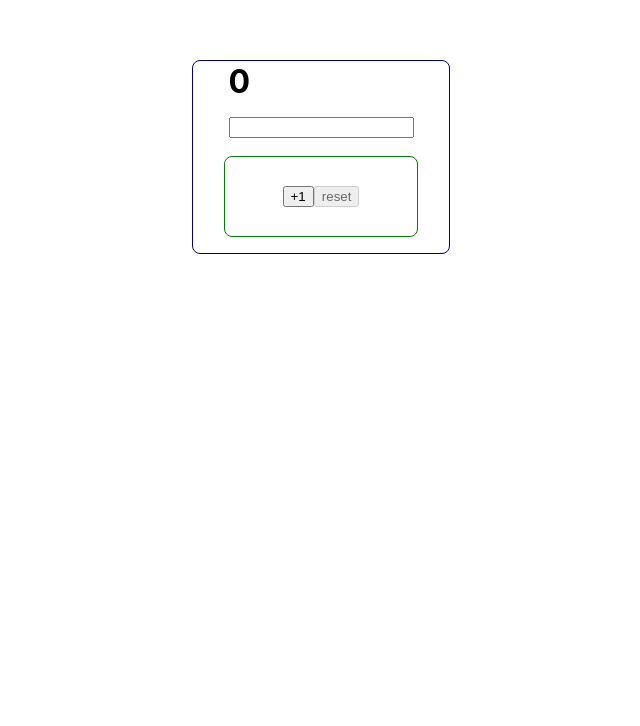
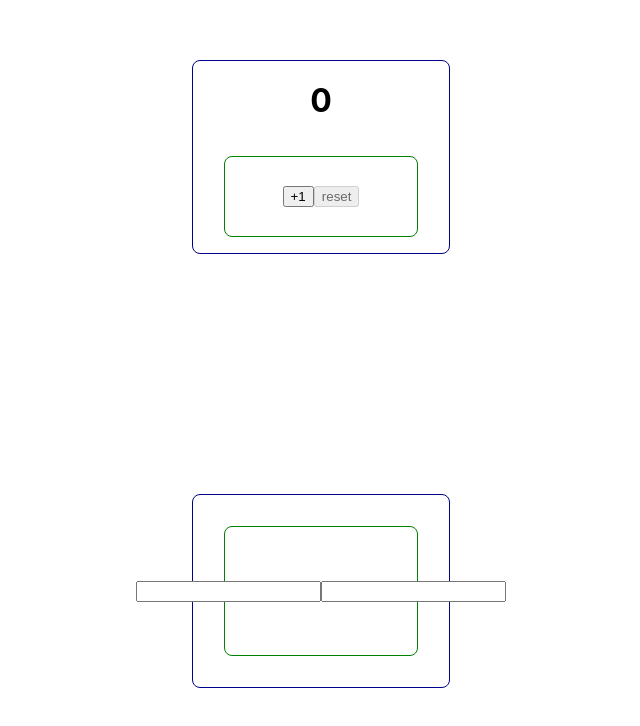
Before and after one commit to DmitriyKaplan28/exam, a React (Create React App) app: page / in a window 1280 px wide. Shown: the part 180-906 px from the top of the page, without its empty margins (319-959 px from the left). Before the commit the page ends 800 px from the top, so only its background shows below. Built offline with nearby package versions, Linux system fonts and the light colour scheme.

Commit message:
input in progress

```diff
--- a/src/App.tsx
+++ b/src/App.tsx
@@ -2,9 +2,10 @@ import React, {useEffect, useState} from 'react';
 import './App.css';
 import {Button} from "./components/Button";
 import {Counter} from "./components/Counter";
+import {SetCounterRange} from "./components/SetCounterRange";
 
 function App() {
-    const [count, setCount] = useState<number>( 0);
+    const [count, setCount] = useState<number>(0);
 
     useEffect(() => {
         let countAsString = localStorage.getItem('currentValue')
@@ -25,6 +26,7 @@ function App() {
         setCount(0)
     }
     return (
+        <div>
             <div className='App'>
                 <div className='countBlock'>
                     <Counter count={count}/>
@@ -40,6 +42,8 @@ function App() {
                             disable={count === 0}/>
                 </div>
             </div>
+            <div className='App'><SetCounterRange/></div>
+        </div>
     );
 }
 
--- a/src/components/Counter.tsx
+++ b/src/components/Counter.tsx
@@ -8,7 +8,6 @@ export const Counter = (props: CountType) => {
     return (
         <div>
             <div>{props.count}</div>
-            <div><input /></div>
         </div>
     );
 }
--- /dev/null
+++ b/src/components/SetCounterRange.tsx
@@ -0,0 +1,14 @@
+import React from 'react';
+
+type SetCounterRangeType = {
+    //count: number
+}
+
+export const SetCounterRange = (props: SetCounterRangeType) => {
+    return (
+        <div className='buttonBlock'>
+            <div><input /></div>
+            <div><input /></div>
+        </div>
+    );
+}
```
Lines whose indentation alone changed are shown as unchanged.
